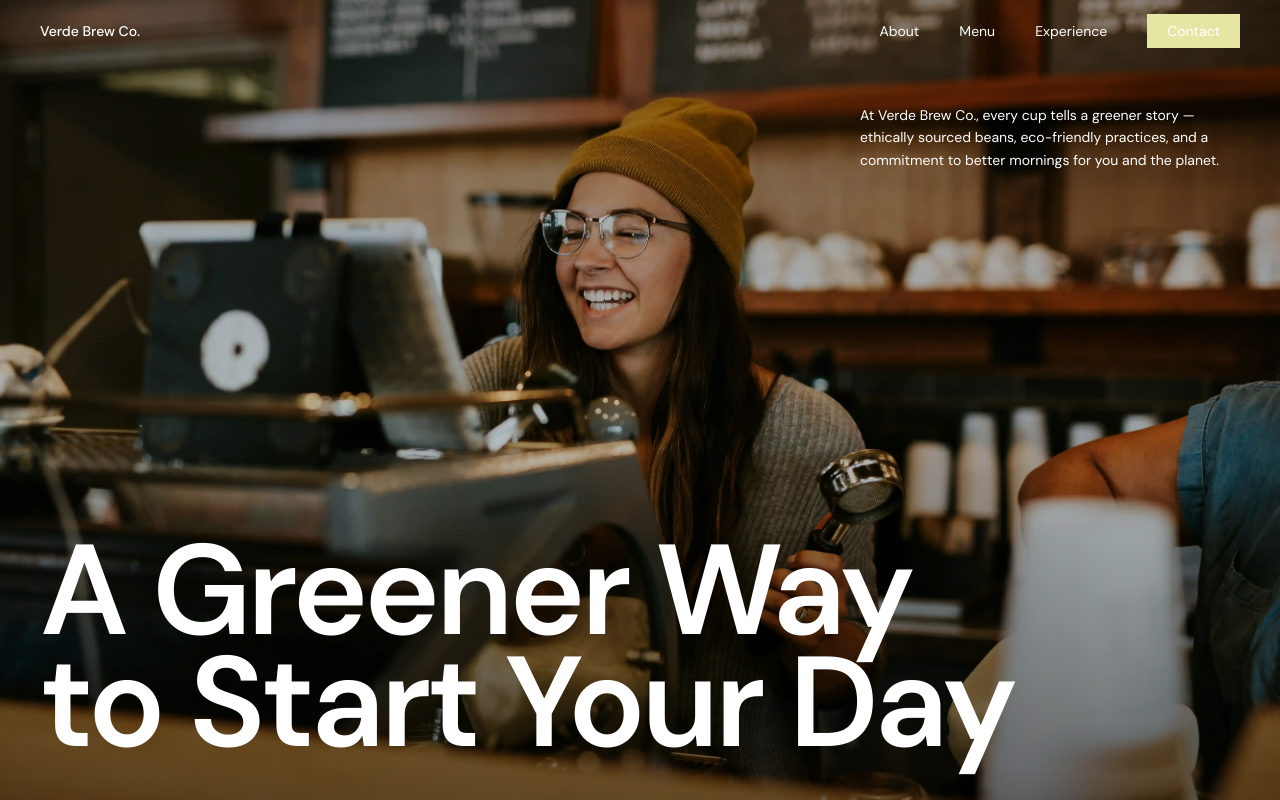
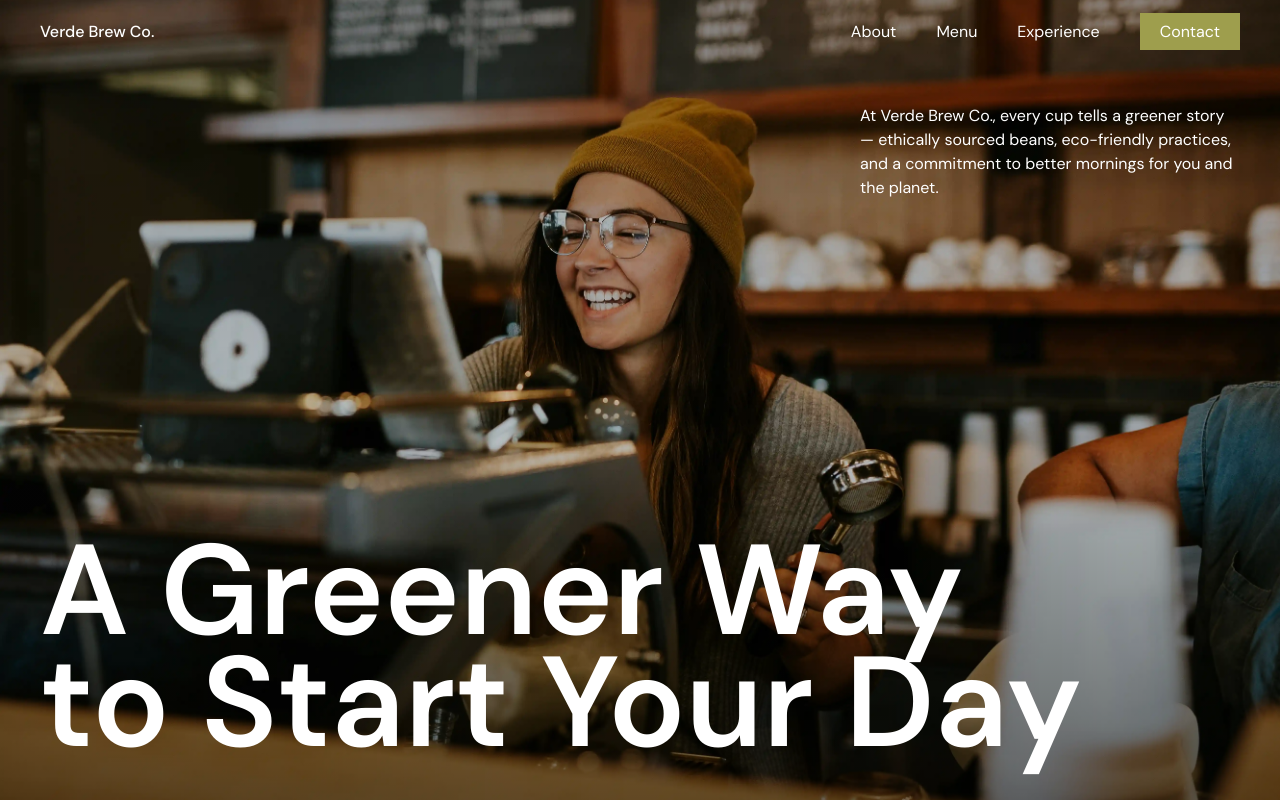
Before and after one commit to eigdoyr/verde-brew-co, a React (Vite) app: page / in a window 1280 px wide. Built offline with nearby package versions, Linux system fonts and the light colour scheme.

Commit message:
refactor: clean up css, use util classes

```diff
--- a/src/components/Hero.css
+++ b/src/components/Hero.css
@@ -2,7 +2,6 @@
   position: relative;
   width: 100%;
   height: 100vh;
-  background-image: url('@assets/hero-bg.webp');
   background-size: cover;
   background-position: center;
   overflow: hidden;
@@ -24,15 +23,10 @@
   top: 2.5rem;
   right: 2.5rem;
   max-width: 380px;
-  text-align: left;
 }
 
 .hero-tagline {
-  font-family: var(--font-body);
-  font-size: 14px;
-  font-weight: 400;
   color: var(--white);
-  line-height: 160%;
   margin-top: 4rem;
 }
 
@@ -40,10 +34,5 @@
   position: absolute;
   bottom: 2.5rem;
   left: 2.5rem;
-  font-family: var(--font-body);
-  font-size: clamp(64px, 10vw, 128px);
-  font-weight: 700;
   color: var(--white);
-  line-height: 88%;
-  letter-spacing: -4px;
 }
--- a/src/components/Hero.tsx
+++ b/src/components/Hero.tsx
@@ -10,14 +10,14 @@ function Hero() {
       <div className="hero-overlay" />
 
       <div className="hero-content">
-        <p className="hero-tagline">
+        <p className="text-body hero-tagline">
           At Verde Brew Co., every cup tells a greener story — ethically sourced
           beans, eco-friendly practices, and a commitment to better mornings for
           you and the planet.
         </p>
       </div>
 
-      <h1 className="hero-headline">
+      <h1 className="text-xl hero-headline">
         A Greener Way <br /> to Start Your Day
       </h1>
     </section>
--- a/src/components/Navbar.css
+++ b/src/components/Navbar.css
@@ -11,8 +11,6 @@
 }
 
 .navbar-logo {
-  font-family: var(--font-body);
-  font-size: 14px;
   font-weight: 500;
   color: var(--white);
 }
@@ -25,9 +23,6 @@
 }
 
 .navbar-links a {
-  font-family: var(--font-body);
-  font-size: 14px;
-  font-weight: 400;
   color: var(--white);
   transition: opacity 0.2s ease;
 }
--- a/src/components/Navbar.tsx
+++ b/src/components/Navbar.tsx
@@ -1,22 +1,28 @@
 function Navbar() {
   return (
     <nav className="navbar">
-      <a href="#hero" className="navbar-logo">
+      <a href="#hero" className="navbar-logo text-body">
         Verde Brew Co.
       </a>
 
       <ul className="navbar-links">
         <li>
-          <a href="#about">About</a>
+          <a href="#about" className="text-body">
+            About
+          </a>
         </li>
         <li>
-          <a href="#menu">Menu</a>
+          <a href="#menu" className="text-body">
+            Menu
+          </a>
         </li>
         <li>
-          <a href="#experience">Experience</a>
+          <a href="#experience" className="text-body">
+            Experience
+          </a>
         </li>
         <li>
-          <a href="#contact" className="navbar-cta">
+          <a href="#contact" className="navbar-cta text-body">
             Contact
           </a>
         </li>
--- a/src/index.css
+++ b/src/index.css
@@ -1,16 +1,16 @@
-@import url("https://fonts.googleapis.com/css2?family=Instrument+Serif:ital@0;1&family=DM+Sans:wght@300;400;500;600&display=swap");
+@import url('https://fonts.googleapis.com/css2?family=Instrument+Serif:ital@0;1&family=DM+Sans:wght@300;400;500;600&display=swap');
 
 :root {
   /* Colors */
   --cream: #fffff8;
   --black: #141414;
-  --olive: #e6e6a4;
+  --olive: #9e9e4d;
   --light-olive: #f5f5d6;
   --muted-gray: #616161;
   --white: #ffffff;
 
   /* Fonts */
-  --font-body: "DM Sans", sans-serif;
+  --font-body: 'DM Sans', sans-serif;
 
   /* Typography Scale */
   --text-xl: 128px;
```
